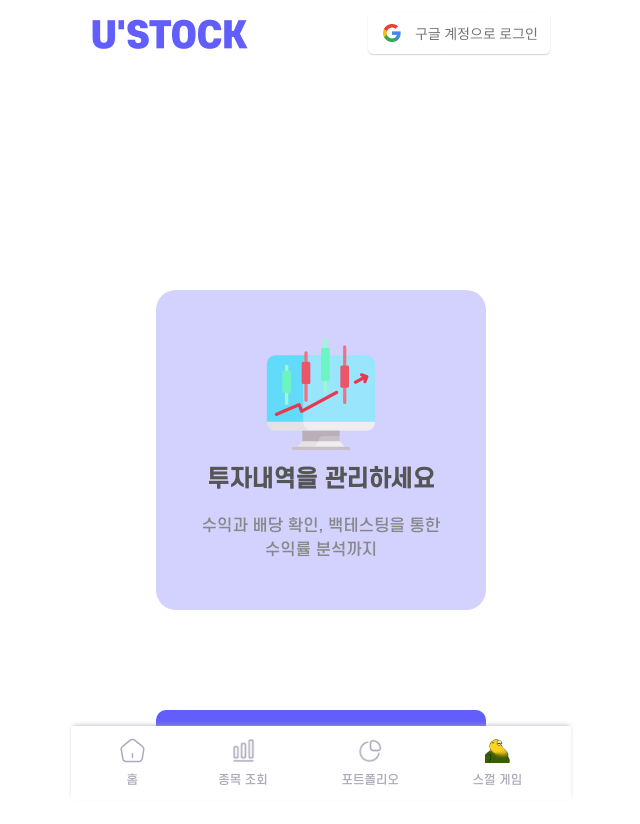
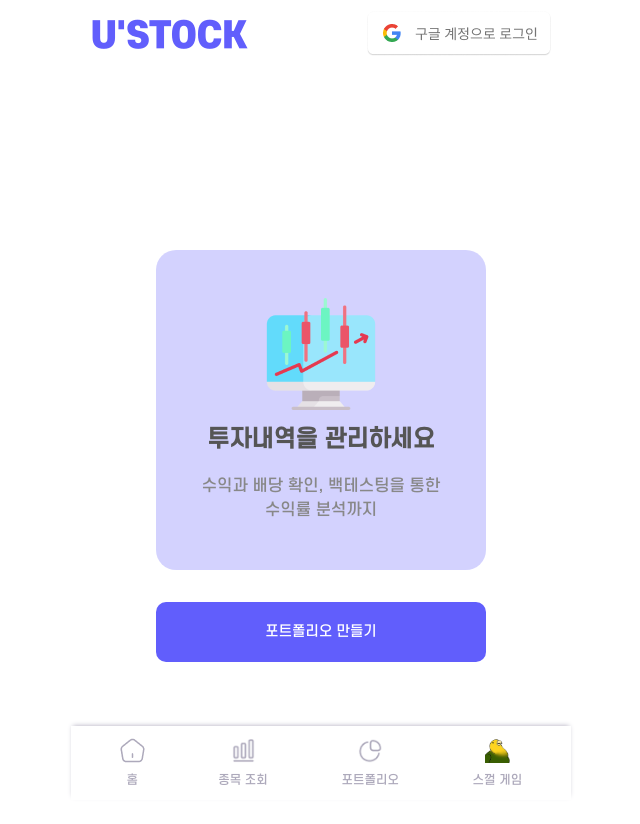
Before and after one commit to lucy726j/ustock-FE, a React (Create React App) app: page /portfolio/no in a window 1280 px wide. Shown: the top 824 px of the page, without its empty margins (319-959 px from the left). After the commit the page ends 800 px from the top, so only its background shows below. Built offline with nearby package versions, Linux system fonts and the light colour scheme.

Commit message:
Docs : 짜잘한거

```diff
--- a/src/Component/News/NewsList.tsx
+++ b/src/Component/News/NewsList.tsx
@@ -5,7 +5,7 @@
 import "./NewsItemStyle.css";
 import { useEffect } from "react";
 import axios from "axios";
-import { useNavigate } from "react-router-dom";
+import { useLocation, useNavigate } from "react-router-dom";
 import NoNews from "./\bnoNews";
 
 const ListWrapper = styled.div`
@@ -20,6 +20,7 @@
   // 나만의 뉴스 데이터
   const [news, setNews] = useState([]);
   const navigate = useNavigate();
+  const location = useLocation();
 
   useEffect(() => {
     axios
@@ -44,7 +45,9 @@
       .catch((e) => {
         console.log(e);
       });
-  }, []);
+  }, [location]);
+
+  console.log(news.length);
 
   return (
     <div>
--- a/src/Component/Portfolio/PfCreate.tsx
+++ b/src/Component/Portfolio/PfCreate.tsx
@@ -14,7 +14,8 @@
 // 스타일드 컴포넌트 정의
 const PfCreateContainer = styled.div`
   text-align: center;
-  margin-top: 25vh;
+  margin-top: 20vh;
+  margin-bottom: 2rem;
   width: 330px;
   height: 320px;
   border-radius: 20px;
@@ -24,7 +25,6 @@
   flex-direction: column;
   align-items: center;
   justify-content: center;
-  margin-bottom: 100px;
 `;
 
 const PfCreateImage = styled.img`
```
